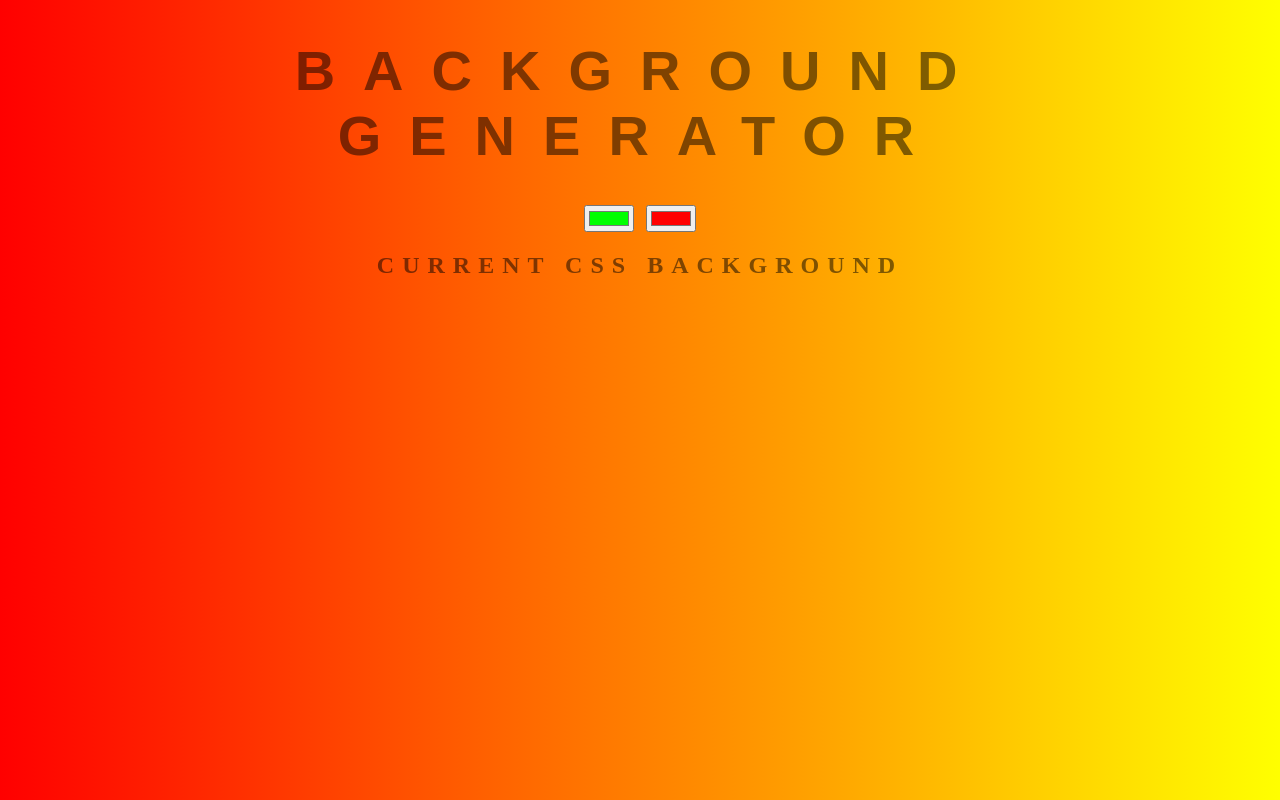
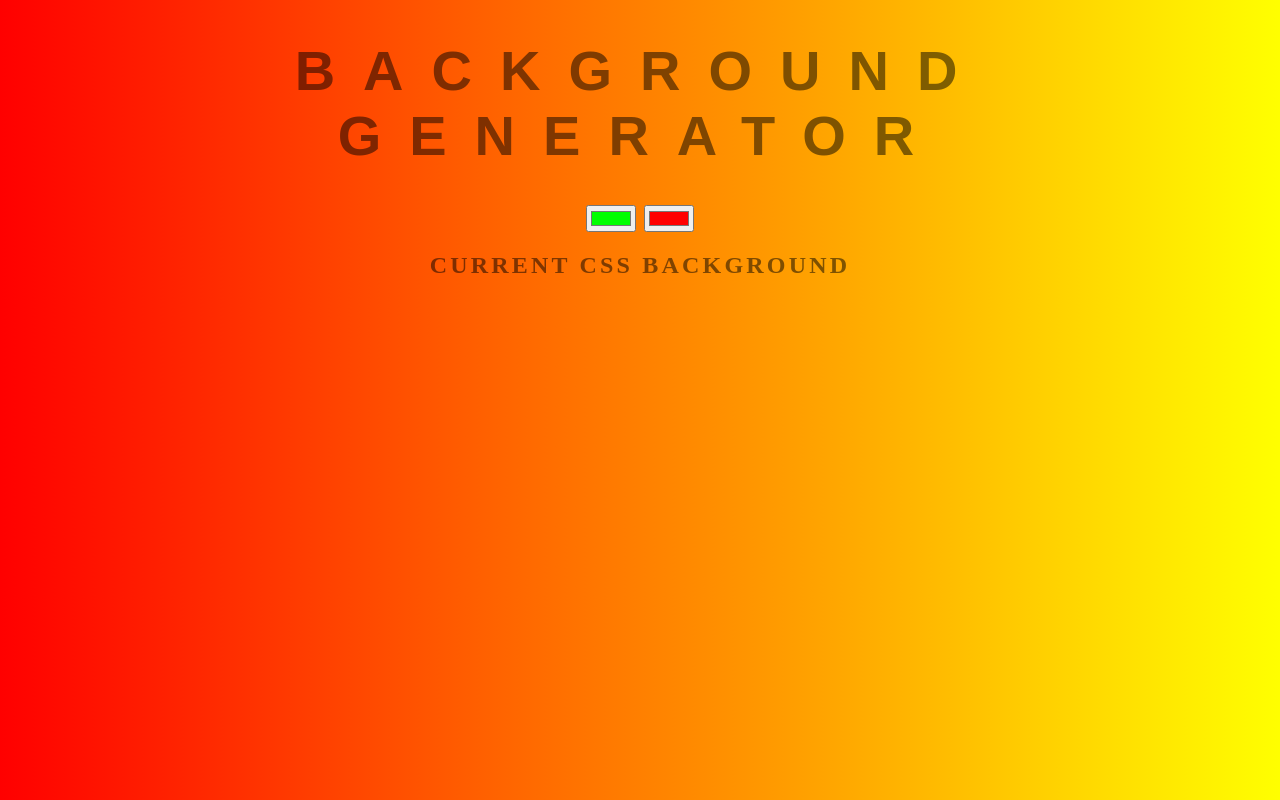
Before and after one commit to belmo-hub/Background-CSS-Generator, a plain HTML site: page index.html in a window 1280 px wide. Drawn offline with Linux system fonts and the light colour scheme.

Commit message:
Update style.css

```diff
--- a/style.css
+++ b/style.css
@@ -3,7 +3,7 @@ body {
     color: rgba(0,0,0,.5);
     text-align: center;
     text-transform: uppercase;
-    letter-spacing: .5em;
+    letter-spacing: .2em;
     top: 15%;
 	background: linear-gradient(to right, red , yellow); /* Standard syntax */
 }
```
